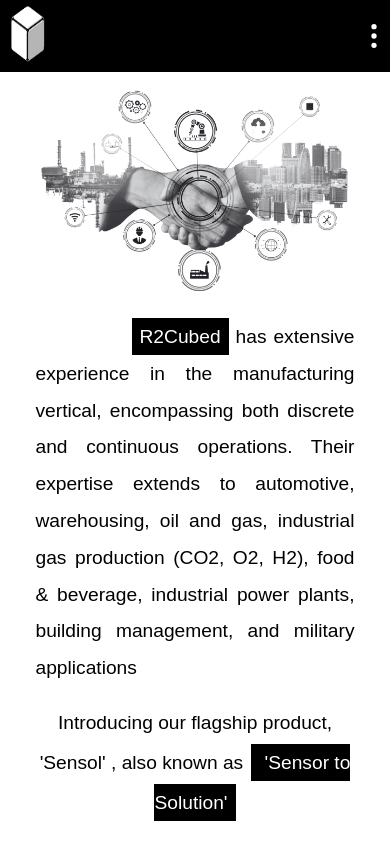
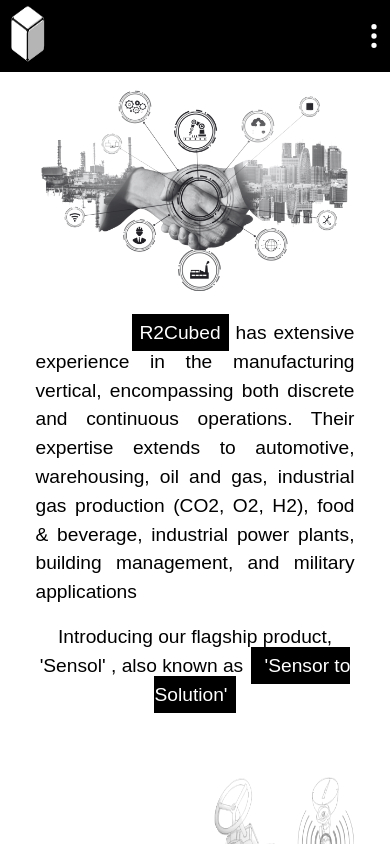
Before and after one commit to Maheendran/R2CUBED, a Next.js app: page /about in a window 390 px wide. Shown: the top 844 px of the page. Built offline with nearby package versions, Linux system fonts and the light colour scheme.

Commit message:
about page responsive

```diff
--- a/src/app/about/page.jsx
+++ b/src/app/about/page.jsx
@@ -7,36 +7,36 @@
     <>
       <NewNav />
       <div className="w-full sm:h-[10vh] md:h-[20vh]"></div>
-
-      {/* <div className="w-full h-fit  flex  flex-col-reverse justify-between relative"> */}
-      {/* <div className="w-full h-fit   flex justify-center"> */}
-<div className="w-fit h-fit
-text-[1.2rem] md:text-[1.5rem]
-sm:leading-[2.8rem] ">
-
+      {/*  */}
+      <div
+        className="w-fit h-fit
+         text-[1.2rem] md:text-[1.5rem] sm:leading-[2.8rem] "
+      >
 
         <div className="w-[90%] text-justify flex  flex-col-reverse  relative h-fit p-[1rem] md:p-[3rem] text-black m-auto ">
           <div className="mt-[1.5rem] sm:mt-0 flex flex-col md:w-[60%] gap-4 ">
-          <p className=" md:text-[1.4rem]   leading-[2.3rem]">
+            <p >
               <span className="bg-black text-white p-2 ml-[6rem]">R2Cubed</span>{" "}
-            has extensive experience in the manufacturing vertical, encompassing
-            both discrete and continuous operations. Their expertise extends to
-            automotive, warehousing, oil and gas, industrial gas production
-            (CO2, O2, H2), food & beverage, industrial power plants, building
-            management, and military applications
+              has extensive experience in the manufacturing vertical,
+              encompassing both discrete and continuous operations. Their
+              expertise extends to automotive, warehousing, oil and gas,
+              industrial gas production (CO2, O2, H2), food & beverage,
+              industrial power plants, building management, and military
+              applications
             </p>
           </div>
 
           <div className=" w-full md:w-[40%] h-full my-auto xs:relative   md:absolute right-0 top-0 ">
             <img className="w-full h-full" src="/2.png" alt="" />
           </div>
-        {/* </div> */}
-        {/* </div> */}
+
         </div>
         {/* ===============second section=============== */}
-      {/* text-[1.4rem] md:text-[1.5rem] sm:leading-[2.8rem]   */}
-      <p className=" w-[85%] md:w-fit  mx-auto
-      text-center  leading-[2.5rem]">
+
+        <p
+          className=" w-[85%] md:w-fit  mx-auto
+      text-center "
+        >
           Introducing our flagship product, 'Sensol' , also known as
           <span className="bg-black text-white p-2 ml-2 ">
             {" "}
@@ -53,15 +53,15 @@
           >
             <div
               className="w-[90%] m-auto  text-justify z-10
-          leading-[2.3rem]  my-auto"
+             my-auto"
             >
               <p>
                 Sensol is a business process and methodology pioneered by
                 'r2Cubed' (R2C), a California, USA-based IIOT and Deep Tech
-              Company. R2C empowers manufacturing industries to transition from
-              Industry 1.0 to 4.0 by automating their operations with IIOT
-              sensors, Energy Management tools, Computer Vision systems, and
-              deep tech tools such as ML, AI, AR, VR, etc. This enables
+                Company. R2C empowers manufacturing industries to transition
+                from Industry 1.0 to 4.0 by automating their operations with
+                IIOT sensors, Energy Management tools, Computer Vision systems,
+                and deep tech tools such as ML, AI, AR, VR, etc. This enables
                 businesses to achieve higher throughput, improved productivity,
                 increased uptime, and reduced unplanned downtime.
               </p>
```
Lines whose indentation alone changed are shown as unchanged.
